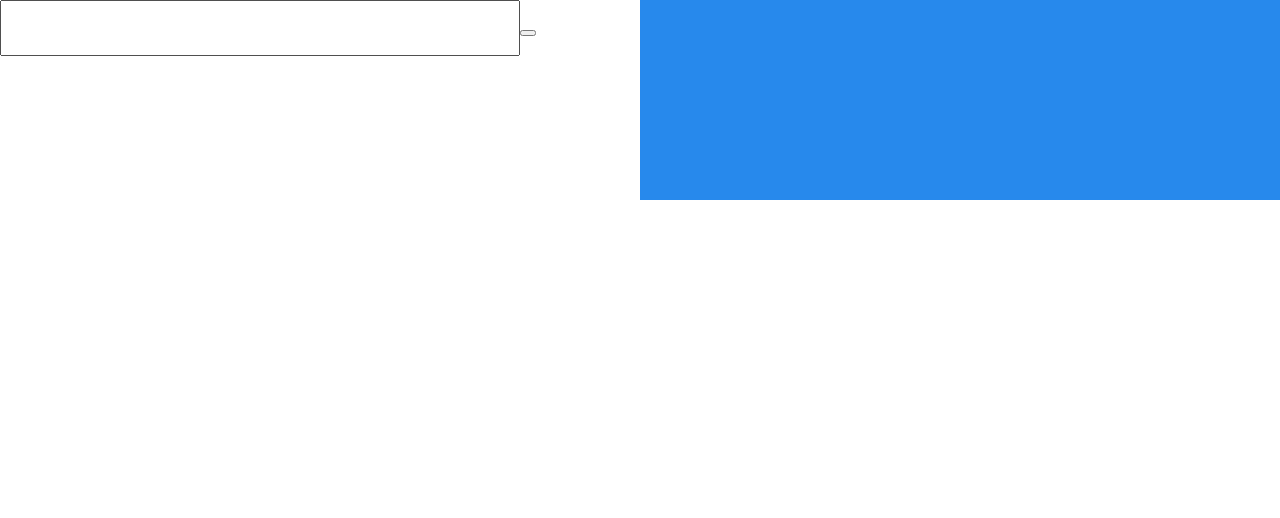
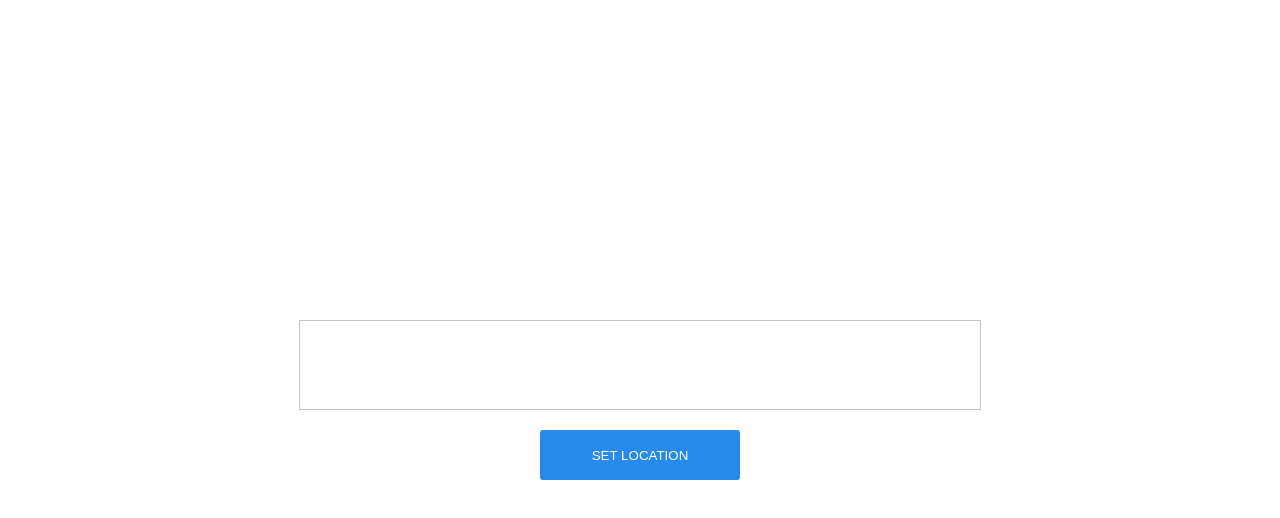
Before and after one commit to codenamics/ReactiveWeather, a React (Create React App) app: page / in a window 1280 px wide. Shown: the top 518 px of the page. Built offline with nearby package versions, Linux system fonts and the light colour scheme.

Commit message:
local store fix, search refactor

```diff
--- a/src/App.js
+++ b/src/App.js
@@ -1,26 +1,12 @@
 import React, { Component } from "react";
 import AppProvider from "./AppProvider";
-import styled from "styled-components";
-import CurrentWeather from "./components/CurrentWeather";
-import WeatherAdditional from "./components/WeatherAdditional";
-
-const AppLayout = styled.div`
-  width: 100%;
-  height: 100vh;
-  margin: 0 auto;
-  display: grid;
-  grid-template-columns: 1fr 1fr;
-`;
-
+import AppLayout from "./components/AppLayout";
 class App extends Component {
   render() {
     return (
-      <AppLayout>
-        <AppProvider>
-          <CurrentWeather />
-          <WeatherAdditional />
-        </AppProvider>
-      </AppLayout>
+      <AppProvider>
+        <AppLayout />
+      </AppProvider>
     );
   }
 }
--- a/src/AppProvider.js
+++ b/src/AppProvider.js
@@ -9,38 +9,76 @@ export class AppProvider extends Component {
     this.state = {
       currentWeather: null,
       forecastWeather: null,
-      location: null,
+      city: null,
+      location: false,
       getLocation: this.getLocation,
       setLocation: this.setLocation
     };
   }
 
+  componentDidMount() {
+    this.localStoreCheck();
+  }
+  localStoreCheck = () => {
+    let item = JSON.parse(localStorage.getItem("city"));
+    console.log(item);
+    if (item) {
+      this.load(item);
+    } else {
+      return null;
+    }
+  };
+
+  load = item => {
+    axios
+      .get(
+        `http://api.openweathermap.org/data/2.5/weather?q=${item}&units=metric&appid=4e2b39896dcc3622534cc498191bdc35`
+      )
+      .then(res =>
+        this.setState({
+          currentWeather: res.data,
+          location: true
+        })
+      )
+      .catch(err => console.log(err));
+    axios
+      .get(
+        `http://api.openweathermap.org/data/2.5/forecast?q=${item}&units=metric&appid=4e2b39896dcc3622534cc498191bdc35`
+      )
+      .then(res =>
+        this.setState({
+          forecastWeather: res.data
+        })
+      )
+      .catch(err => console.log(err));
+  };
   getLocation = input => {
     this.setState({
-      location: input
+      city: input
     });
   };
   setLocal = () => {
-    const { location } = this.state;
-    localStorage.setItem("location", JSON.stringify(location));
+    const { city } = this.state;
+    localStorage.setItem("city", JSON.stringify(city));
   };
   setLocation = () => {
-    const { location } = this.state;
+    const { city } = this.state;
     axios
       .get(
-        `http://api.openweathermap.org/data/2.5/weather?q=${location}&units=metric&appid=4e2b39896dcc3622534cc498191bdc35`
+        `http://api.openweathermap.org/data/2.5/weather?q=${city}&units=metric&appid=4e2b39896dcc3622534cc498191bdc35`
       )
       .then(
         res =>
           this.setState({
-            currentWeather: res.data
+            currentWeather: res.data,
+            location: true
           }),
         this.setLocal()
       )
       .catch(err => console.log(err));
     axios
       .get(
-        `http://api.openweathermap.org/data/2.5/forecast?q=${location}&units=metric&appid=4e2b39896dcc3622534cc498191bdc35`
+        `http://api.openweathermap.org/data/2.5/forecast?q=${city}&units=metric&appid=4e2b39896dcc3622534cc498191bdc35`
       )
       .then(res =>
         this.setState({
--- /dev/null
+++ b/src/components/AppLayout.js
@@ -0,0 +1,43 @@
+import React, { Component } from "react";
+import { AppContext } from "../AppProvider";
+import styled from "styled-components";
+import CurrentWeather from "./CurrentWeather";
+import WeatherAdditional from "./WeatherAdditional";
+import SetLocation from "./SetLocation";
+
+const AppLayoutMain = styled.div`
+  width: 100%;
+  height: 100vh;
+  margin: 0 auto;
+  display: grid;
+`;
+const AppLayoutSearch = styled(AppLayoutMain)`
+  grid-template-columns: 1fr;
+`;
+const AppLayoutContent = styled(AppLayoutMain)`
+  grid-template-columns: 1fr 1fr;
+`;
+export class AppLayout extends Component {
+  render() {
+    return (
+      <AppContext.Consumer>
+        {({ location }) => (
+          <>
+            {location ? (
+              <AppLayoutContent>
+                <CurrentWeather />
+                <WeatherAdditional />
+              </AppLayoutContent>
+            ) : (
+              <AppLayoutSearch>
+                <SetLocation />
+              </AppLayoutSearch>
+            )}
+          </>
+        )}
+      </AppContext.Consumer>
+    );
+  }
+}
+
+export default AppLayout;
--- a/src/components/CurrentWeather.js
+++ b/src/components/CurrentWeather.js
@@ -30,11 +30,7 @@ const calcImg = ({ currentWeather }) => {
     return fog;
   }
 };
-const LocationInput = styled.input`
-  width: 80%;
-  height: 50px;
-`;
-const SetLocation = styled.button``;
+
 const CurrentWeatherContainer = styled.div`
   display: flex;
   padding: 25px 30px;
@@ -61,21 +57,11 @@ const Span = styled.span`
   font-weight: 700;
 `;
 
-function takeLocation(e, getLocation) {
-  let input = e.target.value;
-  if (!input) {
-    getLocation(null);
-    return;
-  } else {
-    getLocation(input);
-  }
-}
-
 export default function CurrentWeather() {
   return (
     <AppContext.Consumer>
-      {({ currentWeather, getLocation, setLocation }) => (
-        <React.Fragment>
+      {({ currentWeather }) => (
+        <>
           {currentWeather ? (
             <CurrentWeatherContainer currentWeather={currentWeather}>
               <WeatherContainerCurrent>
@@ -84,14 +70,8 @@ export default function CurrentWeather() {
                 <Span> {currentWeather.weather[0].main} </Span>
               </WeatherContainerCurrent>
             </CurrentWeatherContainer>
-          ) : (
-            <div>
-              {" "}
-              <LocationInput onChange={e => takeLocation(e, getLocation)} />
-              <SetLocation onClick={setLocation} />
-            </div>
-          )}
-        </React.Fragment>
+          ) : null}
+        </>
       )}
     </AppContext.Consumer>
   );
--- /dev/null
+++ b/src/components/SetLocation.js
@@ -0,0 +1,52 @@
+import React from "react";
+import styled from "styled-components";
+import { AppContext } from "../AppProvider";
+
+const Container = styled.div`
+  width: 100%;
+  height: 100vh;
+  background-color: #fff;
+  display: flex;
+  flex-direction: column;
+  align-items: center;
+  justify-content: center;
+`;
+const LocationInput = styled.input`
+  width: 50%;
+  border: 1px solid #c5c5c5;
+  padding: 15px 20px;
+  font-size: 50px;
+`;
+const SetLocationBTN = styled.button`
+  margin-top: 20px;
+  width: 200px;
+  height: 50px;
+  border-radius: 3px;
+  background-color: #2789ec;
+  color: #fff;
+  text-transform: uppercase;
+  border: none;
+`;
+
+function takeLocation(e, getLocation) {
+  let input = e.target.value;
+  if (!input) {
+    getLocation(null);
+    return;
+  } else {
+    getLocation(input);
+  }
+}
+
+export default function SetLocation() {
+  return (
+    <AppContext.Consumer>
+      {({ getLocation, setLocation }) => (
+        <Container>
+          <LocationInput onChange={e => takeLocation(e, getLocation)} />
+          <SetLocationBTN onClick={setLocation}>Set Location</SetLocationBTN>
+        </Container>
+      )}
+    </AppContext.Consumer>
+  );
+}
```
